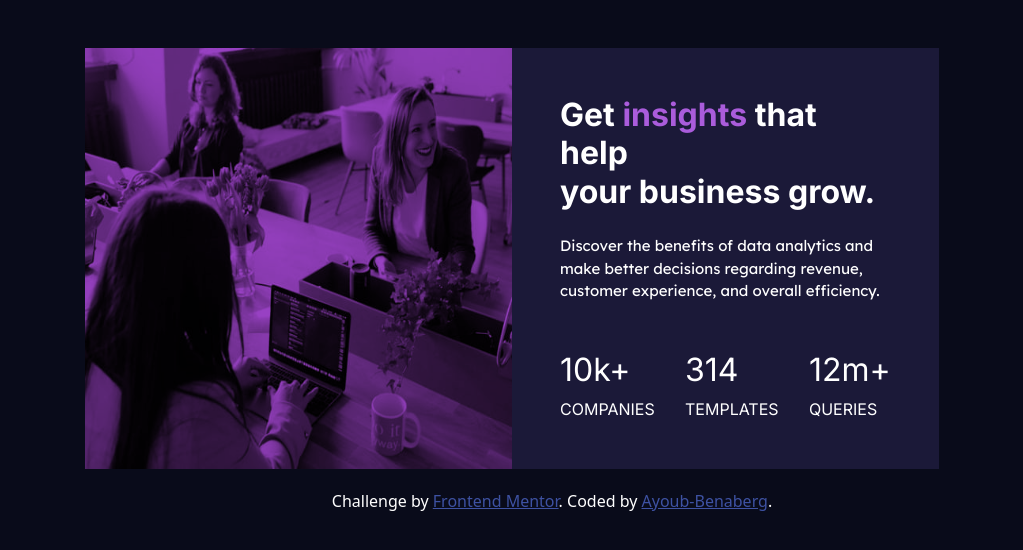
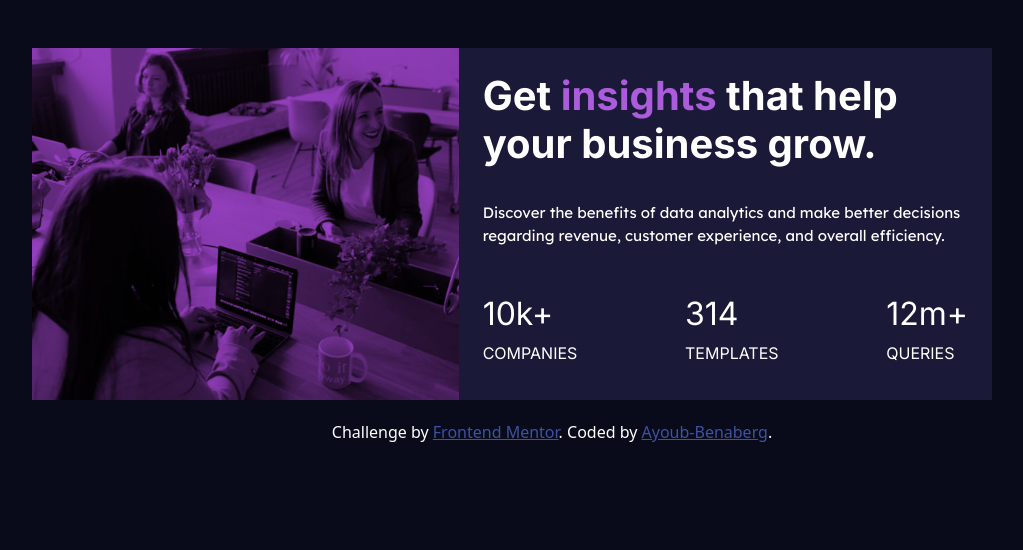
Before and after one commit to Ayoub-Benanberg/stats-preview-card-component-main, a plain HTML site: page index.html in a window 1280 px wide. Shown: the whole page, without its empty margins (128-1151 px from the left). Drawn offline with nearby package versions, Linux system fonts and the light colour scheme.

Commit message:
Update index.html

```diff
--- a/index.html
+++ b/index.html
@@ -21,8 +21,8 @@
   <main>
     <div class="container-fluid">
       <div class="row d-flex justify-content-center mt-5 px-0 ">
-        <div class="col-4 col-lg-4 col-md-10 order-md-last p-5" id="font">
-          <h2 class="fw-bold">Get <span class="insights">insights</span> that help <br> your business grow.</h2>
+        <div class="col-lg-5 col-md-10 order-sm-last p-4" id="font">
+          <h1 class="fw-bold">Get <span class="insights">insights</span> that help <br> your business grow.</h1>
           <p class="py-3 fw-lighter">Discover the benefits of data analytics and make better decisions regarding
             revenue,
             customer
@@ -39,7 +39,7 @@
             </div>
           </div>
         </div>
-        <div class="col-lg-4 col-md-10 order-md-first px-0">
+        <div class="col-lg-4 col-md-10 order-sm-first px-0">
           <img src="images/image-header-desktop.jpg" alt="imge" id="img">
         </div>
 
```
